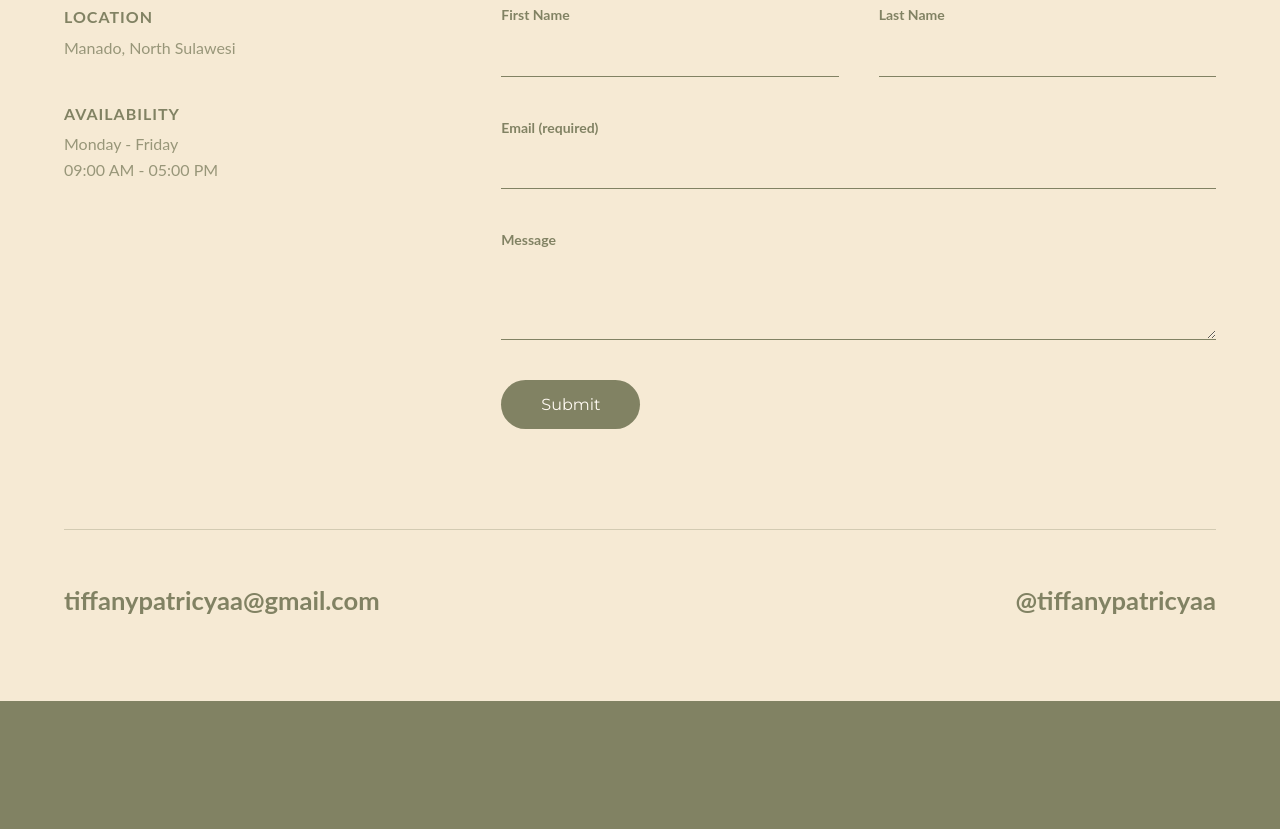
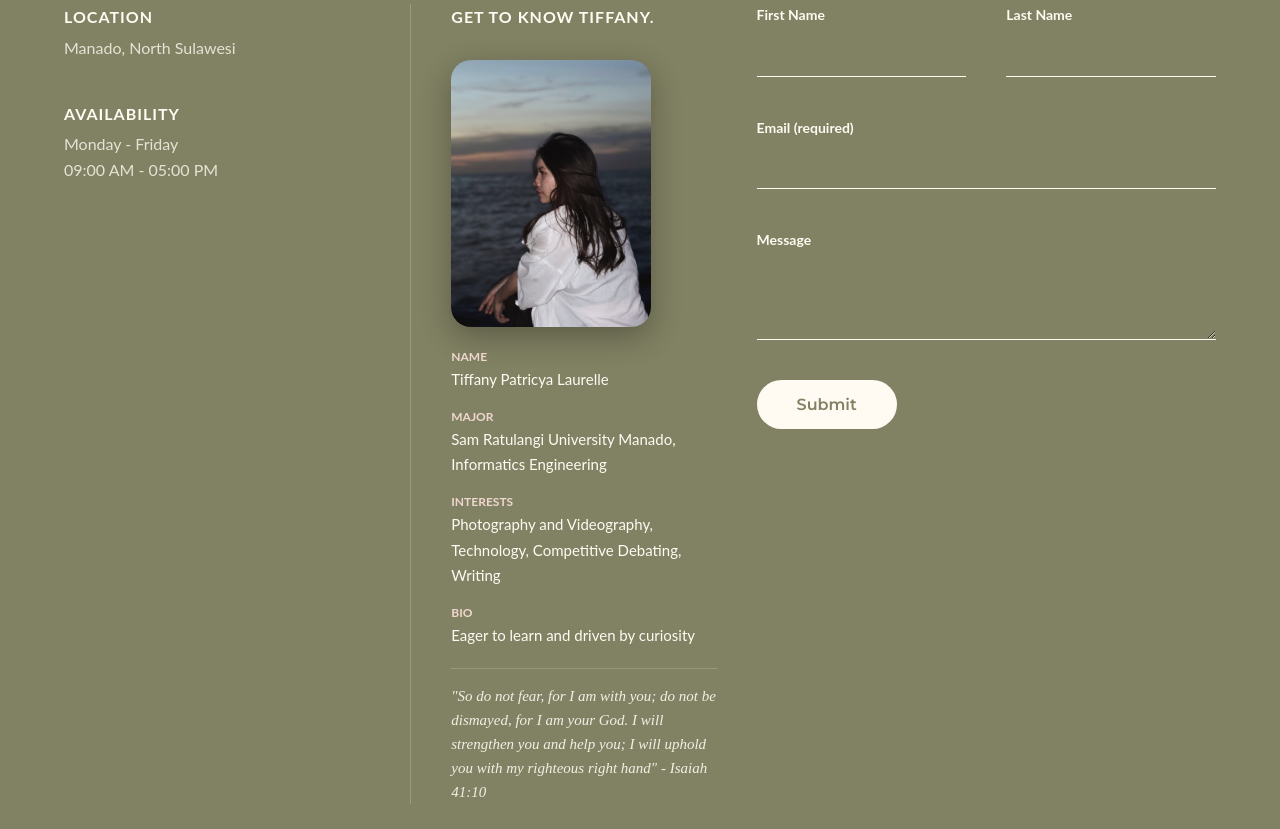
Before and after one commit to tiffany-patricya/tiffany-mid-project-personal-homepage-web, a plain HTML site: page contact.html in a window 1280 px wide. Shown: the part 371-1200 px from the top of the page. Before the commit the page ends 1072 px from the top, so only its background shows below. Drawn offline with Linux system fonts and the light colour scheme.

Commit message:
final update : tambah ajax, tambah loader

```diff
--- a/contact.html
+++ b/contact.html
@@ -8,6 +8,11 @@
     <link rel="stylesheet" href="css/style.css">
 </head>
 <body>
+
+      <!-- SPLASH SCREEN / PRELOADER -->
+    <div id="splash-screen">
+        <h1 class="splash-text">Tiffany Laurellè</h1>
+    </div>
 
     <!-- Navbar -->
     <header class="header" id="header">
@@ -41,6 +46,18 @@
                     <p>Monday - Friday<br>09:00 AM - 05:00 PM</p>
                 </div>
             </div>
+
+            <!-- Kolom 2: GET TO KNOW TIFFANY (AJAX Target) -->
+    <div class="contact-about" id="about-me-section">
+        <h4 class="about-title">get to know tiffany.</h4>
+        <div class="profile-card">
+            <img src="assets/ph4.jpeg" alt="Tiffany" class="about-img">
+            <div id="about-data">
+                <p class="loading-text">Loading profile...</p>
+                <!-- Data dari AJAX akan muncul di sini -->
+            </div>
+        </div>
+    </div>
 
             <!-- Kolom Kanan (Form) -->
             <div class="contact-form">
--- a/css/style.css
+++ b/css/style.css
@@ -583,28 +583,24 @@ main {
 
 .contact-wrapper {
     padding: 150px 5% 80px;
-    background-color: var(--honey-oatmilk); /* Latar Terang */
-    color: var(--savory-sage); /* Teks Gelap */
+    background-color: var(--savory-sage); /* Dikembalikan ke hijau elegan */
+    color: var(--coconut-cream); /* Teks jadi warna terang */
     min-height: 100vh;
 }
 
-/* Mengubah warna khusus di halaman kontak agar tulisan navbar juga gelap */
-.contact-wrapper ~ .header, .contact-wrapper ~ .header .logo h1, .contact-wrapper ~ .header .navbar a {
-    color: var(--savory-sage);
+.contact-wrapper .page-title {
+    color: var(--coconut-cream);
+    border-bottom: 1px solid rgba(255, 250, 242, 0.2);
 }
 
-.contact-wrapper .page-title {
-    color: var(--savory-sage); /* Judul raksasa warna gelap */
-    border-bottom: 1px solid rgba(129, 130, 99, 0.3); /* Garis batas bawah hijau diredam */
-}
-
-/* Layout 2 Kolom (Kiri Info, Kanan Form) */
+/* Layout 3 Kolom */
 .contact-grid {
     display: grid;
-    grid-template-columns: 1fr 2fr; /* Kolom kanan lebih lebar */
-    gap: 80px;
+    grid-template-columns: 1fr 1fr 1.5fr;
+    gap: 40px;
     max-width: 1200px;
     margin: 0 auto 100px;
+    align-items: start;
 }
 
 .info-block {
@@ -623,6 +619,62 @@ main {
 .info-block p {
     font-size: 16px;
     opacity: 0.8;
+}
+
+/* --- ABOUT SECTION --- */
+.contact-about {
+    border-left: 1px solid rgba(255, 250, 242, 0.2); /* Garis batas terang */
+    padding-left: 40px;
+}
+
+.about-title {
+    font-size: 16px;
+    font-weight: 700;
+    text-transform: uppercase;
+    margin-bottom: 30px;
+    letter-spacing: 1px;
+}
+
+.profile-card {
+    display: flex;
+    flex-direction: column;
+    gap: 20px;
+}
+
+/* FOTO FULL COLOR (EFEK ABU-ABU DIHAPUS) */
+.about-img {
+    width: 100%;
+    max-width: 200px;
+    border-radius: 20px;
+    box-shadow: 0 10px 30px rgba(0,0,0,0.3);
+}
+
+.data-item {
+    margin-bottom: 15px;
+}
+
+.data-label {
+    display: block;
+    font-size: 12px;
+    font-weight: 700;
+    text-transform: uppercase;
+    color: var(--peach-protein); /* Warna aksen pink peach */
+}
+
+.data-value {
+    font-size: 15px;
+    font-family: 'Lato', sans-serif;
+    line-height: 1.4;
+}
+
+.about-quote {
+    font-style: italic;
+    margin-top: 20px;
+    font-family: 'Playfair Display', serif;
+    font-size: 15px;
+    border-top: 1px solid rgba(255, 250, 242, 0.2);
+    padding-top: 15px;
+    opacity: 0.9;
 }
 
 /* --- FORM MINIMALIS --- */
@@ -650,29 +702,26 @@ main {
     margin-bottom: 10px;
 }
 
-/* Style Garis Bawah (Tanpa Box) */
+/* Style Form menyesuaikan background gelap */
 .minimal-form input[type="text"],
 .minimal-form input[type="email"],
-.minimal-form select,
 .minimal-form textarea {
     background: transparent;
     border: none;
-    border-bottom: 1px solid var(--savory-sage);
+    border-bottom: 1px solid var(--coconut-cream);
     padding: 10px 0;
     font-size: 16px;
     font-family: 'Lato', sans-serif;
-    color: var(--savory-sage);
+    color: var(--coconut-cream);
     outline: none;
     transition: border-color 0.3s;
 }
 
 .minimal-form input:focus,
-.minimal-form select:focus,
 .minimal-form textarea:focus {
-    border-bottom: 2px solid var(--savory-sage); /* Garis menebal saat diklik */
+    border-bottom: 2px solid var(--peach-protein);
 }
 
-/* Checkbox Style */
 .checkbox-group {
     display: flex;
     align-items: center;
@@ -681,22 +730,22 @@ main {
     font-size: 14px;
 }
 
-/* Tombol Submit */
 .submit-btn {
     align-self: flex-start;
     padding: 15px 40px;
-    background-color: var(--savory-sage);
-    color: var(--coconut-cream);
+    background-color: var(--coconut-cream);
+    color: var(--savory-sage);
     border: none;
     border-radius: 50px;
     font-size: 16px;
+    font-weight: 700;
     font-family: 'Montserrat', sans-serif;
     cursor: pointer;
     transition: all 0.3s;
 }
 
 .submit-btn:hover {
-    background-color: var(--blush-beet);
+    background-color: var(--peach-protein);
     color: var(--coconut-cream);
 }
 
@@ -706,20 +755,20 @@ main {
     justify-content: space-between;
     align-items: center;
     padding-top: 50px;
-    border-top: 1px solid rgba(129, 130, 99, 0.3);
+    border-top: 1px solid rgba(255, 250, 242, 0.2);
 }
 
 .huge-link {
-    font-size: 2vw; /* Ukuran sudah dikecilkan agar lebih manis */
-    font-family: 'Lato', sans-serif; /* Font disamakan */
+    font-size: 2vw;
+    font-family: 'Lato', sans-serif;
     font-weight: 700;
-    color: var(--savory-sage);
+    color: var(--coconut-cream);
     text-decoration: none;
     transition: color 0.3s;
 }
 
 .huge-link:hover {
-    color: var(--blush-beet);
+    color: var(--peach-protein);
 }
 
 /* Responsive Mobile */
@@ -733,6 +782,13 @@ main {
         grid-template-columns: 1fr;
     }
 
+    .contact-about {
+        border-left: none;
+        padding-left: 0;
+        border-top: 1px solid rgba(255, 250, 242, 0.2);
+        padding-top: 30px;
+    }
+
     .contact-bottom {
         flex-direction: column;
         gap: 20px;
@@ -740,6 +796,6 @@ main {
     }
 
     .huge-link {
-        font-size: 4.5vw; /* Disesuaikan untuk layar HP agar tidak kekecilan */
+        font-size: 4.5vw;
     }
 }
--- /dev/null
+++ b/data.json
@@ -0,0 +1,7 @@
+{
+    "name": "Tiffany Patricya Laurelle",
+    "major": "Sam Ratulangi University Manado, Informatics Engineering",
+    "interest": "Photography and Videography, Technology, Competitive Debating, Writing",
+    "bio": "Eager to learn and driven by curiosity",
+    "quote": "\"So do not fear, for I am with you; do not be dismayed, for I am your God. I will strengthen you and help you; I will uphold you with my righteous right hand\" - Isaiah 41:10"
+}
--- a/js/script.js
+++ b/js/script.js
@@ -117,3 +117,38 @@ document.addEventListener('DOMContentLoaded', () => {
     });
 
 });
+
+// --- 5. AJAX FETCH DATA DIRI (Untuk Contact Page) ---
+const aboutContainer = document.getElementById('about-data');
+
+if (aboutContainer) {
+    // Memulai Fetch (AJAX)
+    fetch('data.json')
+        .then(response => response.json())
+        .then(data => {
+            // Memasukkan data ke dalam HTML secara dinamis
+            aboutContainer.innerHTML = `
+                <div class="data-item">
+                    <span class="data-label">Name</span>
+                    <span class="data-value">${data.name}</span>
+                </div>
+                <div class="data-item">
+                    <span class="data-label">Major</span>
+                    <span class="data-value">${data.major}</span>
+                </div>
+                <div class="data-item">
+                    <span class="data-label">Interests</span>
+                    <span class="data-value">${data.interest}</span>
+                </div>
+                <div class="data-item">
+                    <span class="data-label">Bio</span>
+                    <span class="data-value">${data.bio}</span>
+                </div>
+                <p class="about-quote">${data.quote}</p>
+            `;
+        })
+        .catch(error => {
+            console.error('Error fetching data:', error);
+            aboutContainer.innerHTML = '<p>Failed to load profile.</p>';
+        });
+}
```
Also changed, not shown: blog.html (+5 -0 lines), gallery.html (+6 -0 lines).
